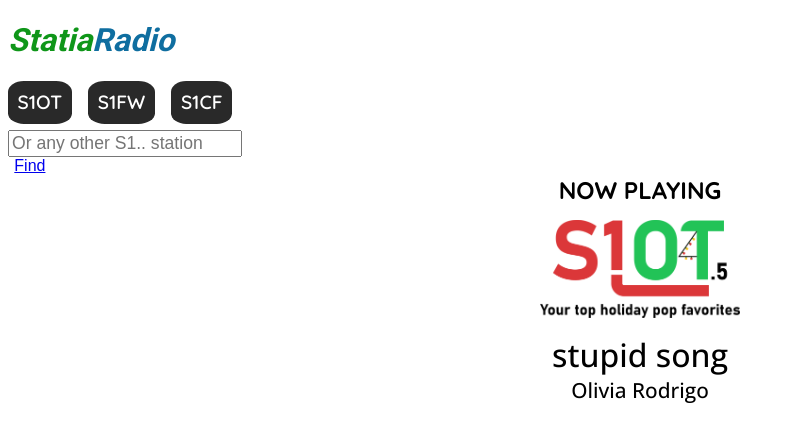
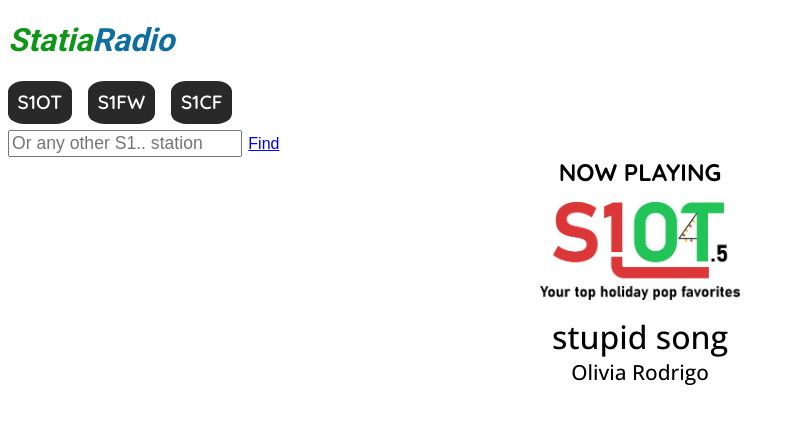
Before and after one commit to hp-5222/statiaradio, a plain HTML site: page index.html in a window 1280 px wide. Shown: the whole page, without its empty margins (0-795 px from the left). Drawn offline with nearby package versions, Linux system fonts and the light colour scheme.

Commit message:
Update index.html

```diff
--- a/index.html
+++ b/index.html
@@ -5,8 +5,7 @@
     <button id="S1OT">S1OT</button>
     <button id="S1FW">S1FW</button>
     <button id="S1CF">S1CF</button>
-    <div><input placeholder="Or any other S1.. station" style="margin-top: 0.5%;font-size: 110%;" id="customStationInput"></div>
-    <a href="https://statia.miraheze.org/wiki/Category:Radio_stations" style="font-family: sans-serif;padding-left: 0.5%;">Find</a>
+    <div><input placeholder="Or any other S1.. station" style="margin-top: 0.5%;font-size: 110%;" id="customStationInput"><a href="https://statia.miraheze.org/wiki/Category:Radio_stations" style="font-family: sans-serif;padding-left: 0.5%;">Find</a></div>
     <div style="margin-left: 30%; margin-right: 30%; display:flex; align-items:center; flex-direction:column;" id="informationBox">
       <div style="font-family: 'Quicksand'; font-size:150%; font-weight: bold" id="nowPlaying">NOW PLAYING</div>
       <template id="logo" style="padding-top:3%; padding-bottom:3%;"><img src="" width=200px style="padding-top: 3%; padding-bottom: 3%;"></template>
```
